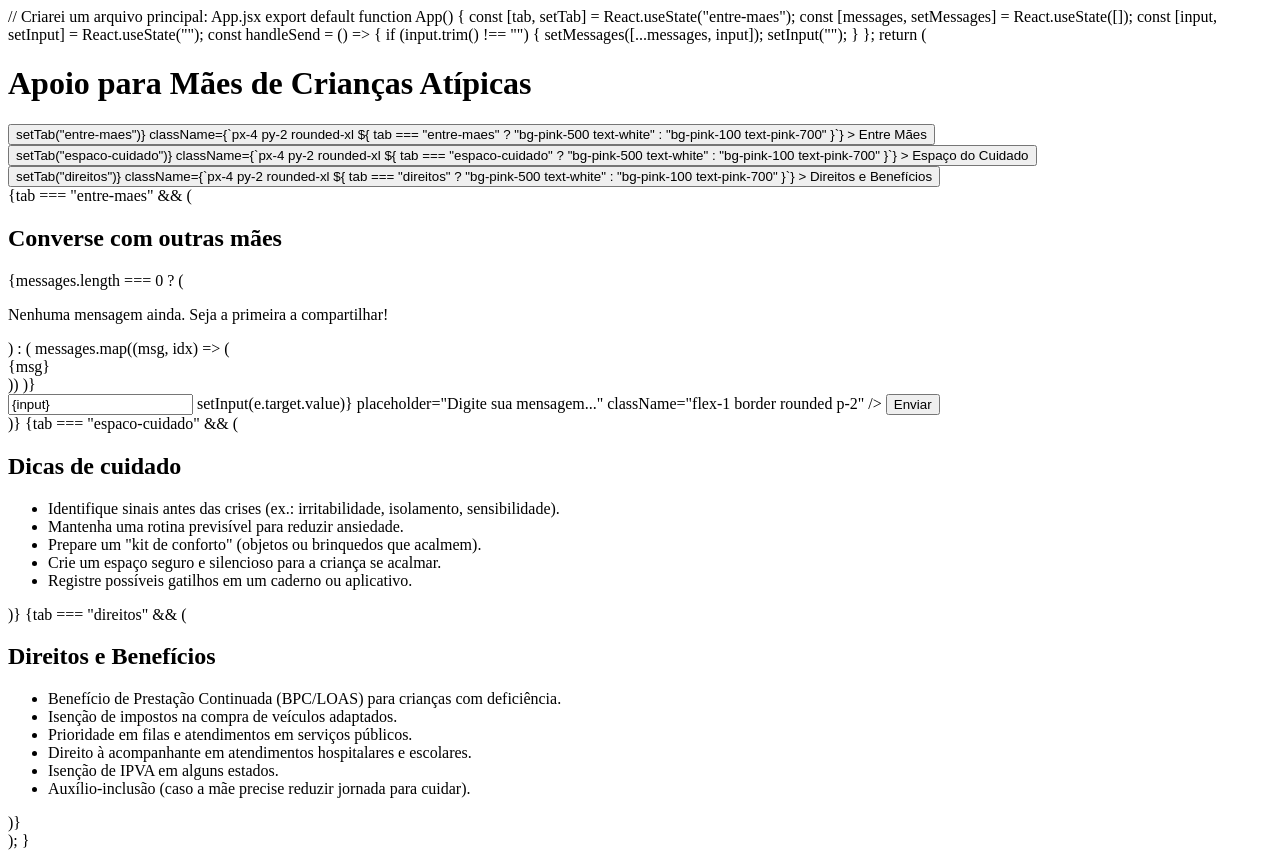
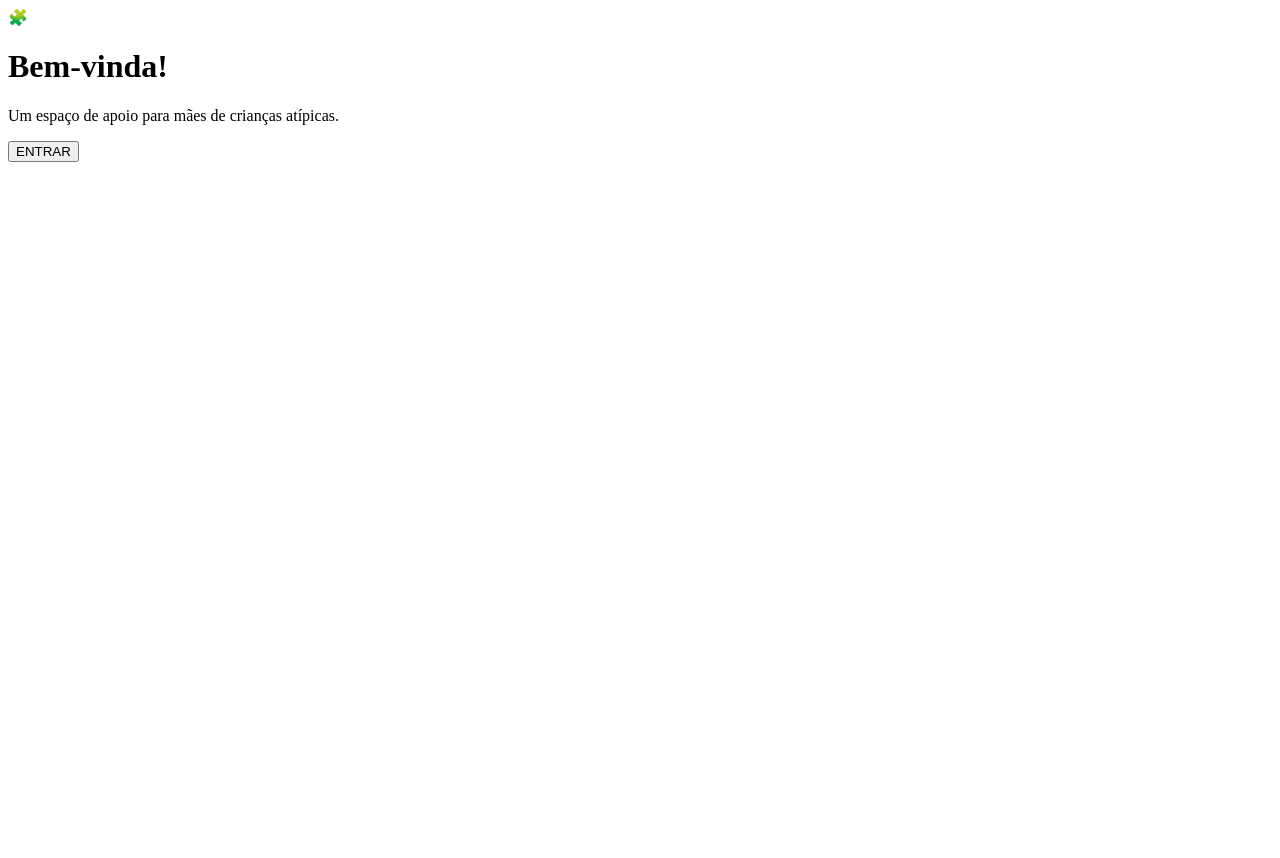
Before and after one commit to GeoAna884/AfetoAt-pico, a plain HTML site: page index.html in a window 1280 px wide. After the commit the page ends 800 px from the top, so only its background shows below. Drawn offline with Linux system fonts and the light colour scheme.

Commit message:
Update index.html

```diff
--- a/index.html
+++ b/index.html
@@ -1,99 +1,27 @@
-// Criarei um arquivo principal: App.jsx
-export default function App() {
-  const [tab, setTab] = React.useState("entre-maes");
-  const [messages, setMessages] = React.useState([]);
-  const [input, setInput] = React.useState("");
+<!DOCTYPE html>
+<html lang="pt-BR">
+<head >
+  <meta charset="UTF-8" />
+  <title>Apoio para Mães</title>
+  <link rel="stylesheet" href="style.css" />
+</head>
+<body>
+  <div class="tela-inicial">
+    <div class="simbolo">🧩</div>
+    <h1>Bem-vinda!</h1>
+    <p>Um espaço de apoio para mães de crianças atípicas.</p>
+    <button onclick="mostrarAbas()">ENTRAR</button>
+  </div>
 
-  const handleSend = () => {
-    if (input.trim() !== "") {
-      setMessages([...messages, input]);
-      setInput("");
-    }
-  };
+  <div class="abas" style="display: none;">
+    <h2>Escolha um espaço:</h2>
+    <button onclick="mostrarConteudo('maes')">Entre Mães</button>
+    <button onclick="mostrarConteudo('cuidado')">Espaço do Cuidado</button>
+    <button onclick="mostrarConteudo('direitos')">Direitos e Benefícios</button>
 
-  return (
-    <div className="min-h-screen bg-pink-50 p-6">
-      <h1 className="text-3xl font-bold text-pink-700 mb-6">Apoio para Mães de Crianças Atípicas</h1>
+    <div id="conteudo" class="conteudo"></div>
+  </div>
 
-      <div className="flex gap-4 mb-6">
-        <button
-          onClick={() => setTab("entre-maes")}
-          className={`px-4 py-2 rounded-xl ${
-            tab === "entre-maes" ? "bg-pink-500 text-white" : "bg-pink-100 text-pink-700"
-          }`}
-        >
-          Entre Mães
-        </button>
-        <button
-          onClick={() => setTab("espaco-cuidado")}
-          className={`px-4 py-2 rounded-xl ${
-            tab === "espaco-cuidado" ? "bg-pink-500 text-white" : "bg-pink-100 text-pink-700"
-          }`}
-        >
-          Espaço do Cuidado
-        </button>
-        <button
-          onClick={() => setTab("direitos")}
-          className={`px-4 py-2 rounded-xl ${
-            tab === "direitos" ? "bg-pink-500 text-white" : "bg-pink-100 text-pink-700"
-          }`}
-        >
-          Direitos e Benefícios
-        </button>
-      </div>
-
-      {tab === "entre-maes" && (
-        <div className="bg-white p-4 rounded-xl shadow-md">
-          <h2 className="text-xl font-semibold mb-4">Converse com outras mães</h2>
-          <div className="h-60 overflow-y-auto border p-2 mb-4 rounded">
-            {messages.length === 0 ? (
-              <p className="text-gray-500">Nenhuma mensagem ainda. Seja a primeira a compartilhar!</p>
-            ) : (
-              messages.map((msg, idx) => (
-                <div key={idx} className="bg-pink-100 p-2 rounded my-1">{msg}</div>
-              ))
-            )}
-          </div>
-          <div className="flex gap-2">
-            <input
-              value={input}
-              onChange={(e) => setInput(e.target.value)}
-              placeholder="Digite sua mensagem..."
-              className="flex-1 border rounded p-2"
-            />
-            <button onClick={handleSend} className="bg-pink-500 text-white px-4 rounded">
-              Enviar
-            </button>
-          </div>
-        </div>
-      )}
-
-      {tab === "espaco-cuidado" && (
-        <div className="bg-white p-4 rounded-xl shadow-md">
-          <h2 className="text-xl font-semibold mb-4">Dicas de cuidado</h2>
-          <ul className="list-disc list-inside space-y-2">
-            <li>Identifique sinais antes das crises (ex.: irritabilidade, isolamento, sensibilidade).</li>
-            <li>Mantenha uma rotina previsível para reduzir ansiedade.</li>
-            <li>Prepare um "kit de conforto" (objetos ou brinquedos que acalmem).</li>
-            <li>Crie um espaço seguro e silencioso para a criança se acalmar.</li>
-            <li>Registre possíveis gatilhos em um caderno ou aplicativo.</li>
-          </ul>
-        </div>
-      )}
-
-      {tab === "direitos" && (
-        <div className="bg-white p-4 rounded-xl shadow-md">
-          <h2 className="text-xl font-semibold mb-4">Direitos e Benefícios</h2>
-          <ul className="list-disc list-inside space-y-2">
-            <li>Benefício de Prestação Continuada (BPC/LOAS) para crianças com deficiência.</li>
-            <li>Isenção de impostos na compra de veículos adaptados.</li>
-            <li>Prioridade em filas e atendimentos em serviços públicos.</li>
-            <li>Direito à acompanhante em atendimentos hospitalares e escolares.</li>
-            <li>Isenção de IPVA em alguns estados.</li>
-            <li>Auxílio-inclusão (caso a mãe precise reduzir jornada para cuidar).</li>
-          </ul>
-        </div>
-      )}
-    </div>
-  );
-}
+  <script src="script.js"></script>
+</body>
+</html>
```
